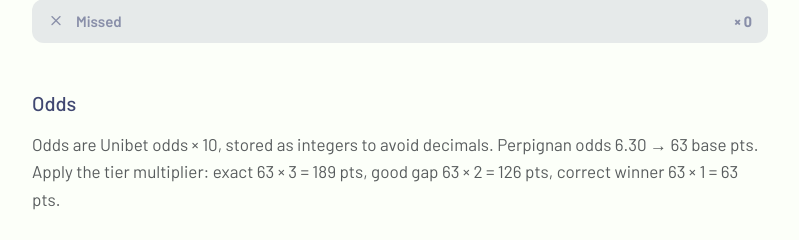
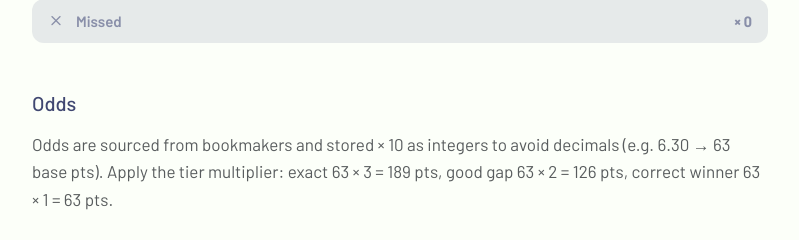
Before and after one commit to AmauryArmengaud/Ovalpronos, a Django app: page /rules/ in a window 1280 px wide. Shown: the part 430-670 px from the top of the page, without its empty margins (240-1039 px from the left). Run offline with Django 5.2, Linux system fonts and the light colour scheme; data that the repository does not hold is empty.

Commit message:
fix(rules): replace Unibet brand with generic bookmakers in odds explanation

```diff
--- a/templates/matches/rules.html
+++ b/templates/matches/rules.html
@@ -47,7 +47,7 @@
     {# ── Odds ───────────────────────────────────────────────────────── #}
     <h2 class="h5 mb-3" id="odds">{% trans "Odds" %}</h2>
     <p class="text-muted mb-4">
-      {% trans "Odds are Unibet odds × 10, stored as integers to avoid decimals. Perpignan odds 6.30 → 63 base pts. Apply the tier multiplier: exact 63 × 3 = 189 pts, good gap 63 × 2 = 126 pts, correct winner 63 × 1 = 63 pts." %}
+      {% trans "Odds are sourced from bookmakers and stored × 10 as integers to avoid decimals (e.g. 6.30 → 63 base pts). Apply the tier multiplier: exact 63 × 3 = 189 pts, good gap 63 × 2 = 126 pts, correct winner 63 × 1 = 63 pts." %}
     </p>
 
     <p class="text-muted mb-3">
```
Also changed, not shown: locale/fr/LC_MESSAGES/django.po, 1 other file.
